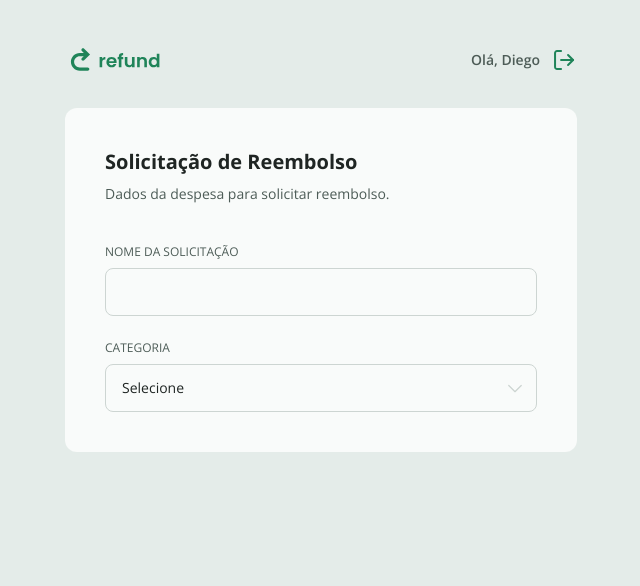
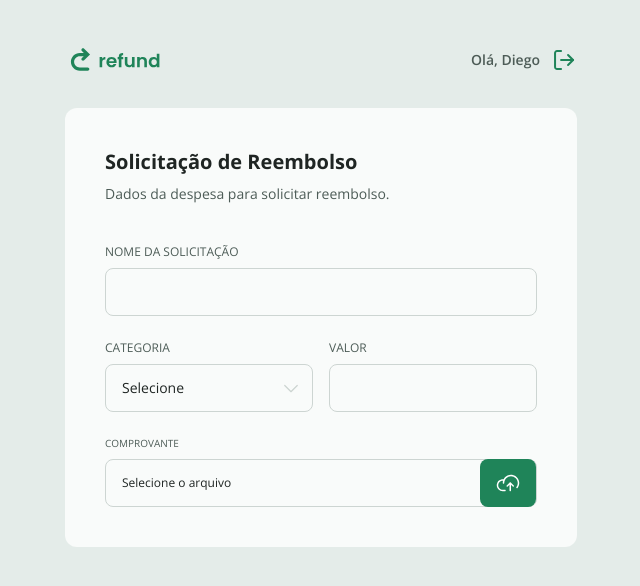
Before and after one commit to diegocoelho-svg/refund-web-react, a React (Vite) app: page / in a window 1280 px wide. Shown: the top 586 px of the page, without its empty margins (319-959 px from the left). Built offline with nearby package versions, Linux system fonts and the light colour scheme.

Commit message:
feat: upload component and inputs side by side

```diff
--- /dev/null
+++ b/src/components/Upload.tsx
@@ -0,0 +1,28 @@
+import uploadSvg from "../assets/upload.svg"
+
+type Props = React.ComponentProps<"input"> & {
+  filename?: string | null
+}
+
+
+export function Upload({ filename = null, ...rest }: Props) {
+  return (
+    <div>
+      <legend className="uppercase text-xxs text-gray-200 mb-2">Comprovante</legend>
+
+      <div className="w-full h-12 flex items-center rounded-lg border border-gray-300 text-sm text-gray-100 outline-none">
+        <input type="file" id="upload" className="hidden" {...rest} />
+
+        <span className="text-xs text-gray-100 flex flex-1 pl-4">
+          {filename ?? "Selecione o arquivo"}
+        </span>
+
+        <label htmlFor="upload" className="flex h-12 px-4 items-center bg-green-100 rounded-lg cursor-pointer disabled:opacity-50 hover:bg-green-200 transition ease-linear">
+          <img src={uploadSvg} alt="Ícone de upload" className="w-6 h-6" />
+        </label>
+
+      </div>
+
+    </div>
+  )
+}
--- a/src/pages/Refund.tsx
+++ b/src/pages/Refund.tsx
@@ -1,6 +1,7 @@
 import { useState } from "react"
 import { CATEGORIES, CATEGORIES_KEYS } from "../utils/categories"
 import { Input } from "../components/Input"
+import { Upload } from "../components/Upload"
 import { Select } from "../components/Select"
 
 export function Refund() {
@@ -13,6 +14,8 @@
       </header>
 
       <Input required legend="Nome da solicitação" />
+
+      <div className="flex gap-4">
         <Select required legend="categoria" value={category} onChange={(e) => setCategory(e.target.value)}>
           {CATEGORIES_KEYS.map((category) => (
             <option key={category} value={category}>
@@ -20,6 +23,12 @@
             </option>
           ))}
         </Select>
+
+        <Input legend="valor" required />
+      </div>
+
+      <Upload />
+
     </form>
   )
 }
```
Lines whose indentation alone changed are shown as unchanged.
